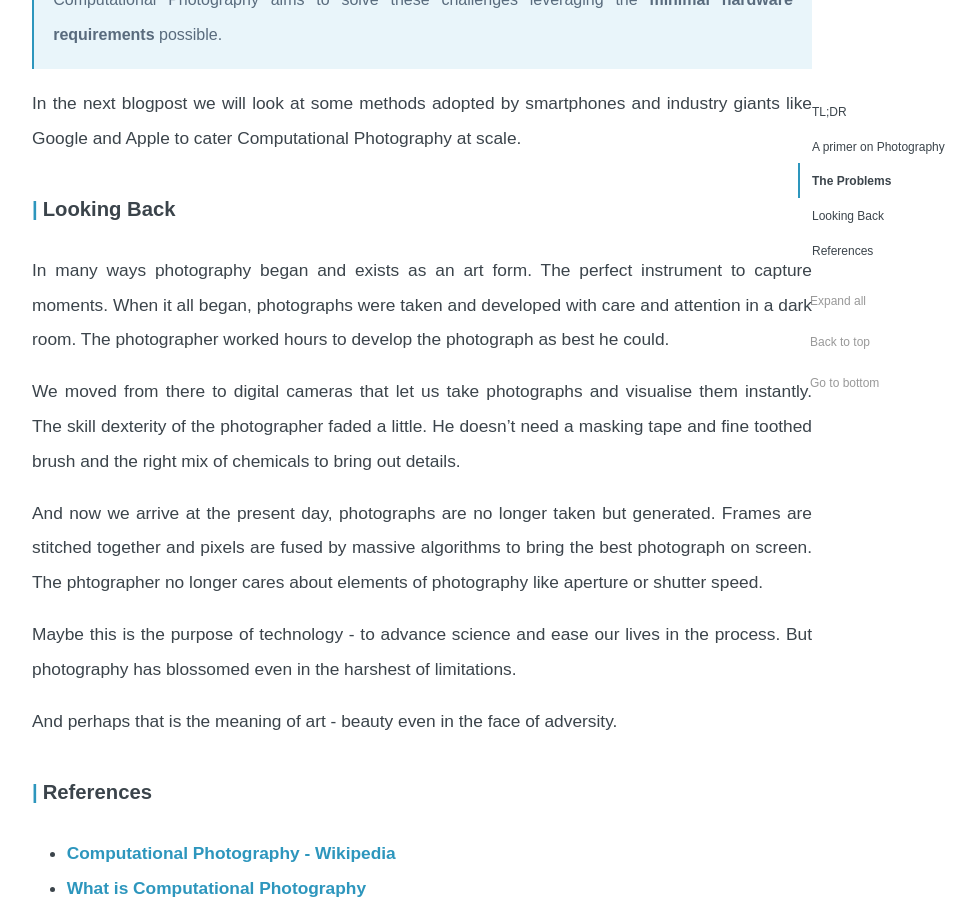
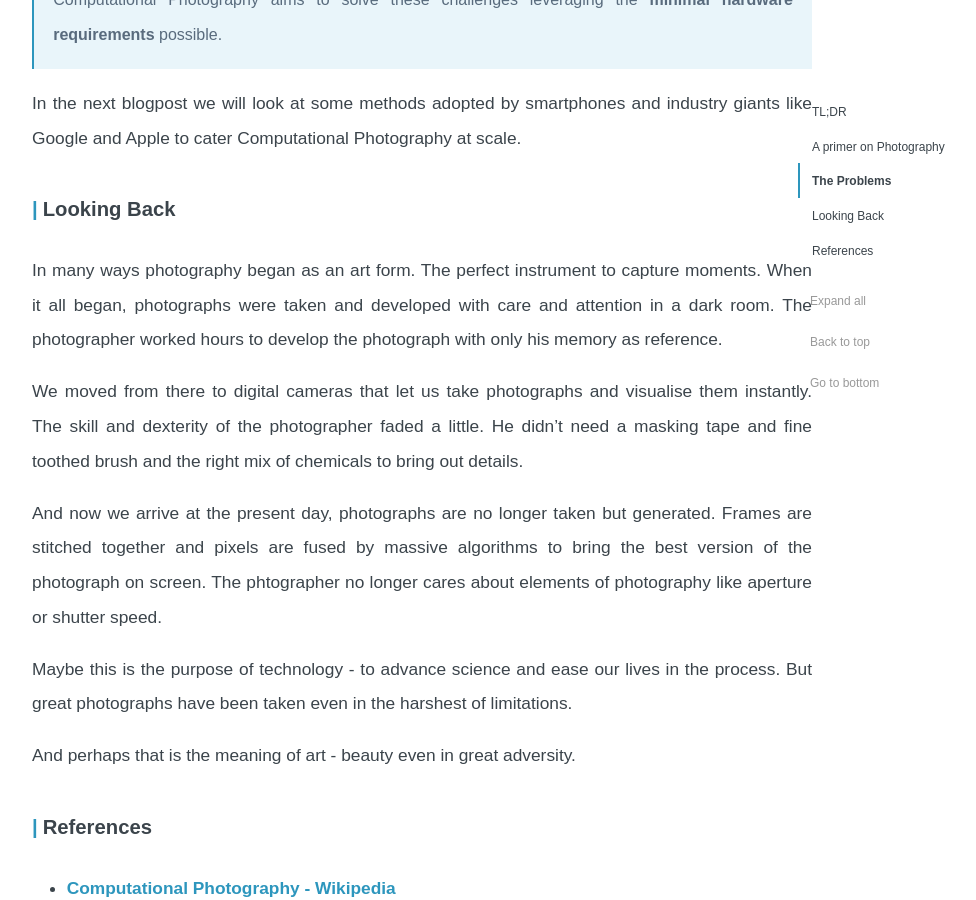
Before and after one commit to ritwikraha/ritwikraha.github.io, a Jekyll site: the page built from _posts/2022-1-18-Computational-Photography.md, in a window 1280 px wide and 900 px high, scrolled down 8396 px. Shown: the whole window, without its empty margins (218-1194 px from the left). Built offline with Jekyll 4.4.1, drawn with Linux system fonts in a browser that asks for light colours; comment, search, counter and statistics services are not loaded.

Commit message:
fix: some typos and rework

```diff
--- a/_posts/2022-1-18-Computational-Photography.md
+++ b/_posts/2022-1-18-Computational-Photography.md
@@ -178,15 +178,15 @@ In the next blogpost we will look at some methods adopted by smartphones and ind
 
 ### Looking Back
 
-In many ways photography began and exists as an art form. The perfect instrument to capture moments. When it all began, photographs were taken and developed with care and attention in a dark room. The photographer worked hours to develop the photograph as best he could.
+In many ways photography began as an art form. The perfect instrument to capture moments. When it all began, photographs were taken and developed with care and attention in a dark room. The photographer worked hours to develop the photograph with only his memory as reference.
 
-We moved from there to digital cameras that let us take photographs and visualise them instantly. The skill dexterity of the photographer faded a little. He doesn't need a masking tape and fine toothed brush and the right mix of chemicals to bring out details.
+We moved from there to digital cameras that let us take photographs and visualise them instantly. The skill and dexterity of the photographer faded a little. He didn't need a masking tape and fine toothed brush and the right mix of chemicals to bring out details.
 
-And now we arrive at the present day, photographs are no longer taken but generated. Frames are stitched together and pixels are fused by massive algorithms to bring the best photograph on screen. The phtographer no longer cares about elements of photography like aperture or shutter speed.
+And now we arrive at the present day, photographs are no longer taken but generated. Frames are stitched together and pixels are fused by massive algorithms to bring the best version of the photograph on screen. The phtographer no longer cares about elements of photography like aperture or shutter speed.
 
-Maybe this is the purpose of technology - to advance science and ease our lives in the process. But photography has blossomed even in the harshest of limitations.
+Maybe this is the purpose of technology - to advance science and ease our lives in the process. But great photographs have been taken even in the harshest of limitations.
 
-And perhaps that is the meaning of art - beauty even in the face of adversity.
+And perhaps that is the meaning of art - beauty even in great adversity.
 
 ### References
 
```
